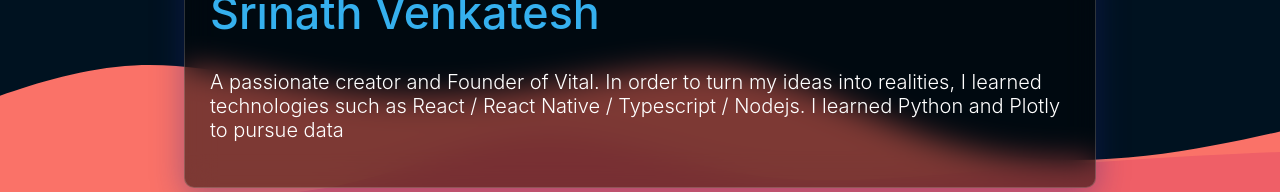
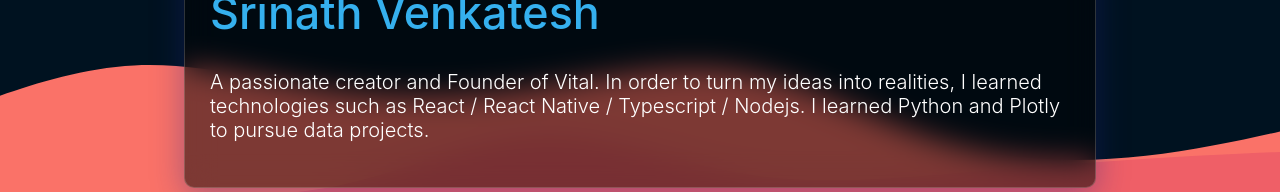
Before and after one commit to srinathv31/srinath-website, a Next.js app: page /about in a window 1280 px wide. Shown: the part 528-720 px from the top of the page. Built offline with nearby package versions, Linux system fonts and the light colour scheme.

Commit message:
updated about page

```diff
--- a/pages/about.tsx
+++ b/pages/about.tsx
@@ -15,7 +15,7 @@ export default function About(): JSX.Element {
                         A passionate creator and Founder of Vital.
                         In order to turn my ideas into realities, I learned technologies such as
                         React / React Native / Typescript / Nodejs. I learned Python and Plotly to
-                        pursue data
+                        pursue data projects.
                     </p>
                 </div>
             </main>
```
